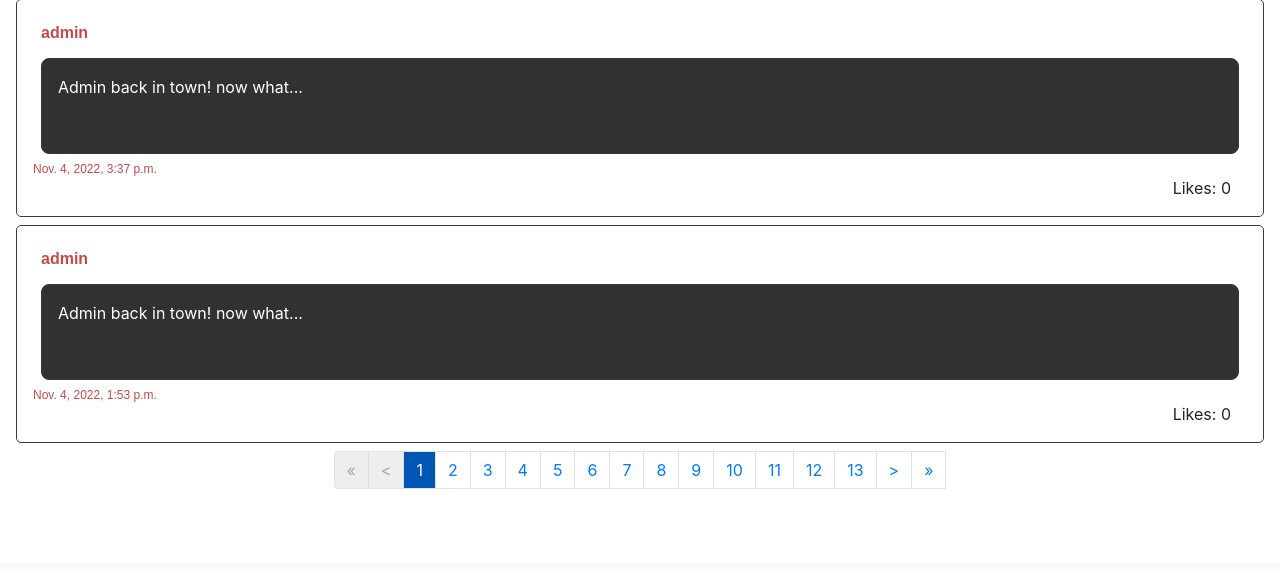
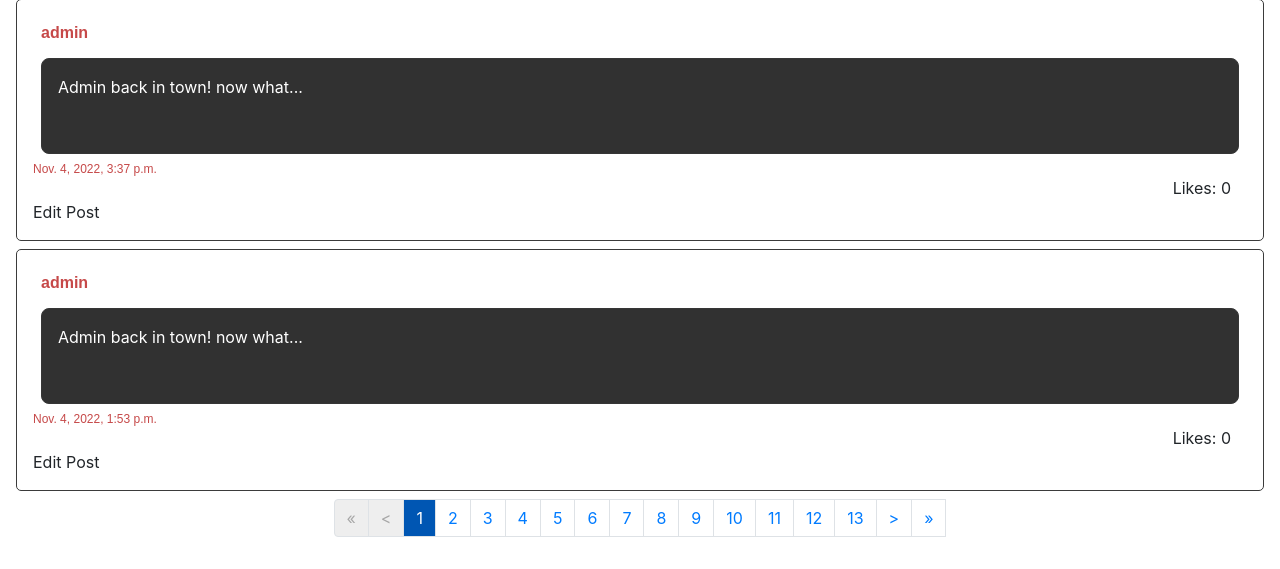
Before and after one commit to tslaytor/CS50W, a Django app: page / in a window 1280 px wide. Shown: the part 237-806 px from the top of the page. Before the commit the page ends 726 px from the top, so only its background shows below. Run offline with Django 3.2, Linux system fonts and the light colour scheme; a user stored in the database is signed in; data comes from the database, SQL or seed files in the repository; both versions use the stored data as it was after the commit; some libraries are stand-ins or nearby versions.

Commit message:
first part done, but saving creates a new post, need to make it edit original post

```diff
--- a/projects/2020/x/project4/network/static/network/network.js
+++ b/projects/2020/x/project4/network/static/network/network.js
@@ -3,6 +3,12 @@ document.addEventListener('DOMContentLoaded', function() {
     const ele_exists = document.getElementsByClassName('new-post').length > 0
     if (ele_exists == null){
         document.querySelector('.new-post').onsubmit = createNewPost;
+    }
+
+    const edit_button = document.getElementsByClassName('edit')
+    if (edit_button.length > 0) {
+
+        Array.from(edit_button).forEach(item => item.onclick = edit)
     }
 
     document.querySelectorAll('.post-username').forEach((n) =>
@@ -66,3 +72,52 @@ function follow(profile){
         document.querySelector('.follow-button').innerHTML = response.set_button_to_unfollow ? "Unfollow" : "Follow";
     })
 }
+
+function edit(){
+    // console.log('you are in the edit function')
+    // const parent = this.parentElement
+    var contentarea = this.parentElement.querySelector('.post-content')
+    var textarea = document.createElement('textarea')
+    textarea.value = contentarea.innerHTML.trim();
+
+    this.parentElement.replaceChild(textarea, contentarea)
+
+    textarea.classList.add('post-content')
+    // this.parentElement.classList.add('being_edited')
+
+    // set the autofocus
+    const l = textarea.value.length
+    textarea.focus()
+    textarea.setSelectionRange(l,l);
+
+    const save_edit = document.createElement('div');
+    save_edit.innerHTML = 'save'
+    save_edit.classList.add('save_edit');
+    const edit = this.parentElement.querySelector('.edit')
+    this.parentElement.replaceChild(save_edit, edit)
+
+    save_edit.onclick = function(){
+        // get the post id
+        const post_id = this.parentElement.querySelector('.post-id').innerHTML
+        console.log(post_id)
+        textarea.value = this.parentElement.querySelector('.post-content').value.trim();
+        fetch('createpost', {
+            method: 'POST',
+            headers: {
+              'Content-Type': 'application/json',
+              'X-CSRFToken': csrftoken
+            },
+            credentials: 'same-origin',
+            body: JSON.stringify({
+                'content': textarea.value,
+                'post_id': post_id
+            })
+          })
+        .then(function () {
+            // window.location.href = ''
+
+        })
+        return false;
+    }
+
+}
--- a/projects/2020/x/project4/network/static/network/styles.css
+++ b/projects/2020/x/project4/network/static/network/styles.css
@@ -49,4 +49,7 @@
   color: white;
   background-color: #0056b3; }
 
+.being_edited {
+  border: hotpink 3px solid; }
+
 /*# sourceMappingURL=styles.css.map */
--- a/projects/2020/x/project4/network/static/network/styles.scss
+++ b/projects/2020/x/project4/network/static/network/styles.scss
@@ -63,3 +63,7 @@ $red: rgb(198, 73, 73);
     color: white;
     background-color: #0056b3;
 }
+
+.being_edited {
+    border: hotpink 3px solid;
+}
--- a/projects/2020/x/project4/network/templates/network/index.html
+++ b/projects/2020/x/project4/network/templates/network/index.html
@@ -34,7 +34,9 @@
     <div id="posts">
 
         {% for post in posts %}
+
             <div class="post">
+                <div hidden="true" class="post-id">{{ post.id}}</div>
                 <div>
                     <span class="post-username">{{post.user}}</span>
                 </div>
@@ -47,6 +49,10 @@
                 <div class="post-likes">
                     Likes: {{post.likes}}
                 </div>
+                {% if post.user == request.user%}
+                    <div class="edit">Edit Post</div>
+                {% endif %}
+
             </div>
         {% endfor %}
 
--- a/projects/2020/x/project4/network/tests.py
+++ b/projects/2020/x/project4/network/tests.py
@@ -7,8 +7,8 @@ class FollowerTestCase(TestCase):
         user1 = User.objects.create(username='user1')
         user2 = User.objects.create(username='user2')
 
-        Follower.objects.create(user=user1, follower=user2)
-        Follower.objects.create(user=user1, follower=user1)
+        valid_follower = Follower.objects.create(user=user1, follower=user2)
+        invalid_follower = Follower.objects.create(user=user1, follower=user1)
 
     def test_valid_follower(self):
         testuser1 = User.objects.get(username='user1')
--- a/projects/2020/x/project4/network/views.py
+++ b/projects/2020/x/project4/network/views.py
@@ -1,3 +1,4 @@
+from cgi import print_environ_usage
 import profile
 from queue import Empty
 import re
@@ -147,6 +148,8 @@ def create_post(request):
         return JsonResponse({"error": "POST request required."}, status=400)
     # get the content of the post and create an instance of the post model
     content = json.loads(request.body)
+    # check if the post already exists
+
     post = Post(
         user = request.user,
         content = content
```
Also changed, not shown: projects/2020/x/project4/db.sqlite3, 1 other file.
